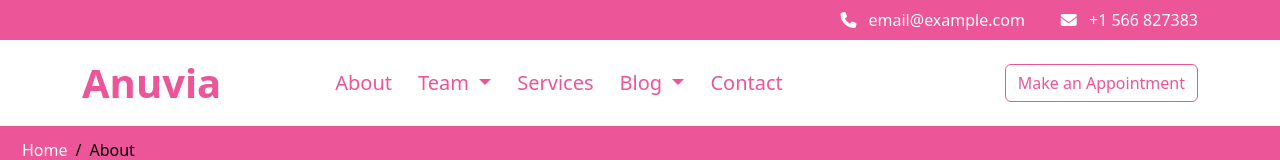
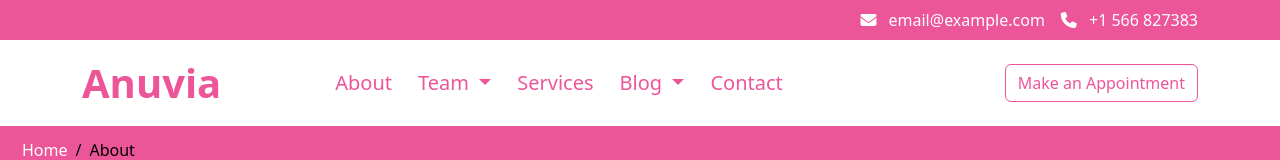
Before and after one commit to TamiresMusafir/anuvia-bootstrap-template, a plain HTML site: page about.html in a window 1280 px wide. Shown: the top 160 px of the page. Drawn offline with nearby package versions, Linux system fonts and the light colour scheme.

Commit message:
top list bar fixed

```diff
--- a/about.html
+++ b/about.html
@@ -27,8 +27,8 @@
       <nav class="top-bar py-2">
         <div class="container d-flex">
           <ul class="list-top-bar mb-0 d-flex">
-            <li class="me-3"><i class="fa-solid fa-phone"></i> email@example.com</li>
-            <li><i class="fa-solid fa-envelope"></i> +1 566 827383</li>
+            <li class="me-3"><i class="fa-solid fa-envelope"></i> email@example.com</li>
+            <li><i class="fa-solid fa-phone"></i> +1 566 827383</li>
           </ul>
         </div>
       </nav>
```
Also changed, not shown: blog-details.html (+2 -2 lines), blog.html (+2 -2 lines), contact.html (+2 -2 lines), index.html (+2 -2 lines), services.html (+2 -2 lines), team-details.html (+2 -2 lines), team.html (+2 -2 lines).
